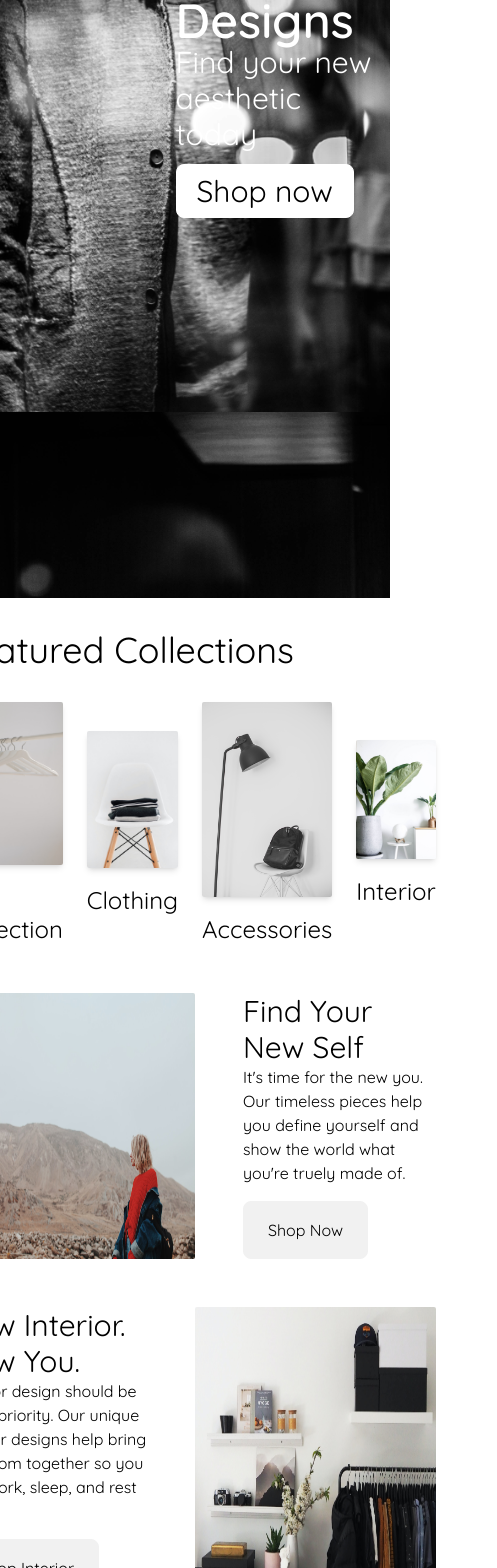
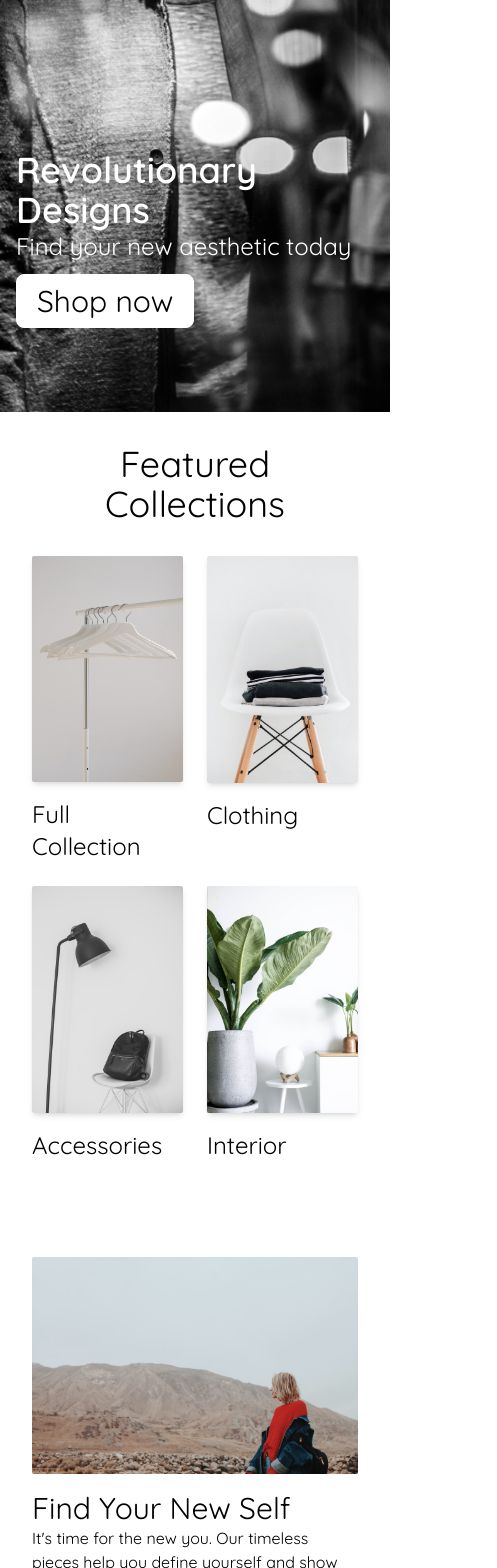
Before and after one commit to Stillwell-C/shoppingCart, a React (Create React App) app: page / in a window 390 px wide. Shown: the part 432-2000 px from the top of the page, 497 px wide, since content can reach past the window. Built offline with nearby package versions, Linux system fonts and the light colour scheme.

Commit message:
Add responsive tailwind classes

```diff
--- a/src/components/Home.tsx
+++ b/src/components/Home.tsx
@@ -14,27 +14,34 @@ import passionImg from "../assets/front-passion.jpg";
 const Home = () => {
   return (
     <section className='w-full bg-home-background bg-fixed bg-no-repeat bg-cover'>
-      <div className='mt-[45vh] mb-[45vh] ml-[45vw] text-white'>
-        <p className='text-5xl font-semibold '>Revolutionary Designs</p>
-        <p className='text-3xl'>Find your new aesthetic today</p>
+      <div className='min-h-screen text-white'>
+        <div className='absolute max-md:bottom-[10%] md:top-1/2 max-md:left-4 md:right-4'>
+          <p className='text-3xl smallMobile:text-4xl sm:text-5xl font-semibold '>
+            Revolutionary Designs
+          </p>
+          <p className='text-2xl sm:text-3xl'>Find your new aesthetic today</p>
           <Link to='/shop' aria-label='move to shop page'>
             <button className='cursor-pointer mt-3 py-2 px-5 bg-white text-3xl border border-solid border-white rounded-lg text-black hover:text-white hover:bg-[rgba(0,0,0,0.2)] '>
               Shop now
             </button>
           </Link>
         </div>
-      <div className='flex flex-col items-center justify-center bg-white'>
+      </div>
+      <div className='flex flex-col items-center justify-center bg-white px-8'>
         <div className='max-w-5xl'>
           <div>
-            <h2 className='text-4xl my-8'>Featured Collections</h2>
-            <div className='flex justify-center items-center gap-6 mb-12'>
+            <h2 className='text-4xl my-8 text-center md:text-start'>
+              Featured Collections
+            </h2>
+            <div className='flex flex-col md:flex-row justify-center items-center gap-6 mb-12'>
+              <div className='flex flex-col smallMobile:flex-row justify-center items-start gap-6'>
                 <Link
                   to='/shop'
                   aria-label='move to full collection page'
                   className='text-2xl transition-all ease-in-out hover:scale-[1.02]'
                 >
                   <img
-                  className='w-64 mb-4 shadow-md rounded-sm'
+                    className=' min-w-32 w-40 md:w-full xl:w-64 mb-4 shadow-md rounded-sm'
                     src={fullCollectionImg}
                     alt=''
                   />
@@ -46,19 +53,21 @@ const Home = () => {
                   className='text-2xl transition-all ease-in-out hover:scale-[1.02]'
                 >
                   <img
-                  className='w-64 mb-4 shadow-md rounded-sm'
+                    className=' min-w-32 w-40 md:w-full xl:w-64 mb-4 shadow-md rounded-sm'
                     src={clothingImg}
                     alt=''
                   />
                   <span>Clothing</span>
                 </Link>
+              </div>
+              <div className='flex flex-col smallMobile:flex-row justify-center items-start gap-6'>
                 <Link
                   to='/shop/accessories'
                   aria-label='move to accessories page'
                   className='text-2xl transition-all ease-in-out hover:scale-[1.02]'
                 >
                   <img
-                  className='w-64 mb-4 shadow-md rounded-sm'
+                    className=' min-w-32 w-40 md:w-full xl:w-64 mb-4 shadow-md rounded-sm'
                     src={accessoriesImg}
                     alt=''
                   />
@@ -70,7 +79,7 @@ const Home = () => {
                   className='text-2xl transition-all ease-in-out hover:scale-[1.02]'
                 >
                   <img
-                  className='w-64 mb-4 shadow-md rounded-sm'
+                    className=' min-w-32 w-40 md:w-full xl:w-64 mb-4 shadow-md rounded-sm'
                     src={interiorImg}
                     alt=''
                   />
@@ -78,9 +87,10 @@ const Home = () => {
                 </Link>
               </div>
             </div>
-          <div>
-            <div className='flex my-12 gap-12'>
-              <img className='w-1/2 rounded-sm' src={frontSelfImg} alt='' />
+          </div>
+          <div className='flex flex-col items-center'>
+            <div className='max-w-[350px] md:max-w-full flex flex-col md:flex-row my-12 gap-4 md:gap-12 items-center'>
+              <img className='md:w-1/2 rounded-sm' src={frontSelfImg} alt='' />
               <div className='min-h-full flex flex-col justify-center'>
                 <h2 className='text-3xl'>Find Your New Self</h2>
                 <p>
@@ -94,7 +104,7 @@ const Home = () => {
                 </Link>
               </div>
             </div>
-            <div className='flex my-12 gap-12'>
+            <div className='max-w-[350px] md:max-w-full flex flex-col-reverse md:flex-row my-12 gap-4 md:gap-12 items-center'>
               <div className='min-h-full flex flex-col justify-center'>
                 <h2 className='text-3xl'>New Interior. New You.</h2>
                 <p>
@@ -111,19 +121,23 @@ const Home = () => {
                   </button>
                 </Link>
               </div>
-              <img className='w-1/2 rounded-sm' src={frontInteriorImg} alt='' />
+              <img
+                className='md:w-1/2 rounded-sm'
+                src={frontInteriorImg}
+                alt=''
+              />
             </div>
           </div>
           <div className='mt-32'>
             <h2 className='text-6xl text-center mb-16'>Why in hands?</h2>
-            <div className='flex gap-12 justify-center mb-12'>
+            <div className='flex flex-col items-center md:items-start md:justify-center md:flex-row gap-12 mb-12'>
               <div className='flex flex-col items-center max-w-[300px]'>
                 <img
-                  className='w-[300px] h-[300px] rounded-full overflow-hidden object-cover'
+                  className='w-[200px] h-[200px] md:w-[150px] md:h-[150px] lg:w-[300px] lg:h-[300px] rounded-full overflow-hidden object-cover'
                   src={handCraftImg}
                   alt=''
                 />
-                <h3 className='mt-6 text-2xl'>Hand Crafted</h3>
+                <h3 className='mt-6 text-2xl text-center'>Hand Crafted</h3>
                 <p>
                   Each and every one of our pieces is handcrafted by a team of
                   local artisans that is personally trained and supervised by
@@ -132,11 +146,13 @@ const Home = () => {
               </div>
               <div className='flex flex-col items-center max-w-[300px]'>
                 <img
-                  className='w-[300px] h-[300px] rounded-full overflow-hidden object-cover'
+                  className='w-[200px] h-[200px] md:w-[150px] md:h-[150px] lg:w-[300px] lg:h-[300px] rounded-full overflow-hidden object-cover'
                   src={sustainableImg}
                   alt=''
                 />
-                <h3 className='mt-6 text-2xl'>Sustainable Production</h3>
+                <h3 className='mt-6 text-2xl text-center'>
+                  Sustainable Production
+                </h3>
                 <p>
                   We ship all products in 100% biodegradable packaging and our
                   small size allows us to minimize waste in the production
@@ -145,11 +161,13 @@ const Home = () => {
               </div>
               <div className='flex flex-col items-center max-w-[300px]'>
                 <img
-                  className='w-[300px] h-[300px] rounded-full overflow-hidden object-cover'
+                  className='w-[200px] h-[200px] md:w-[150px] md:h-[150px] lg:w-[300px] lg:h-[300px] rounded-full overflow-hidden object-cover'
                   src={passionImg}
                   alt=''
                 />
-                <h3 className='mt-6 text-2xl'>Built with Passion</h3>
+                <h3 className='mt-6 text-2xl text-center'>
+                  Built with Passion
+                </h3>
                 <p>
                   Our brand was started by a small team who share your
                   enthusiasm for fashion. We offer a generous return policy if
```
Lines whose indentation alone changed are shown as unchanged.
